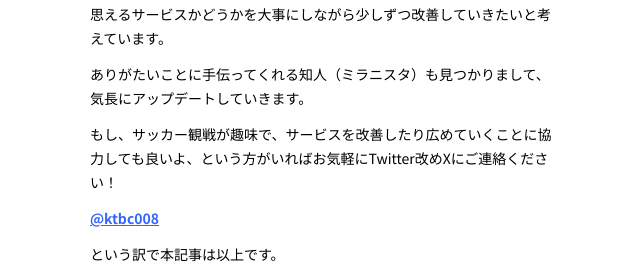
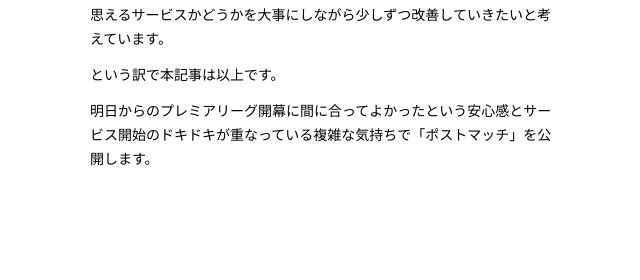
Before and after one commit to Kota-Oshiro/PostMatch, a React (Create React App) app in the folder projects/web/: page /blog/launch in a window 1280 px wide. Shown: the part 2209-2489 px from the top of the page, without its empty margins (314-954 px from the left). Built offline with nearby package versions, Linux system fonts and the light colour scheme; no server answers.

Commit message:
記事変更

```diff
--- a/projects/web/src/components/article/NewsArticle.js
+++ b/projects/web/src/components/article/NewsArticle.js
@@ -124,19 +124,6 @@ const newsArticle = [
         },
         {
           type: "text",
-          value: "ありがたいことに手伝ってくれる知人（ミラニスタ）も見つかりまして、気長にアップデートしていきます。"
-        },
-        {
-          type: "text",
-          value: "もし、サッカー観戦が趣味で、サービスを改善したり広めていくことに協力しても良いよ、という方がいればお気軽にTwitter改めXにご連絡ください！"
-        },
-        {
-          type: "link",
-          href: "https://twitter.com/ktbc008",
-          value: "@ktbc008"
-        },
-        {
-          type: "text",
           value: "という訳で本記事は以上です。"
         },
         {
```
